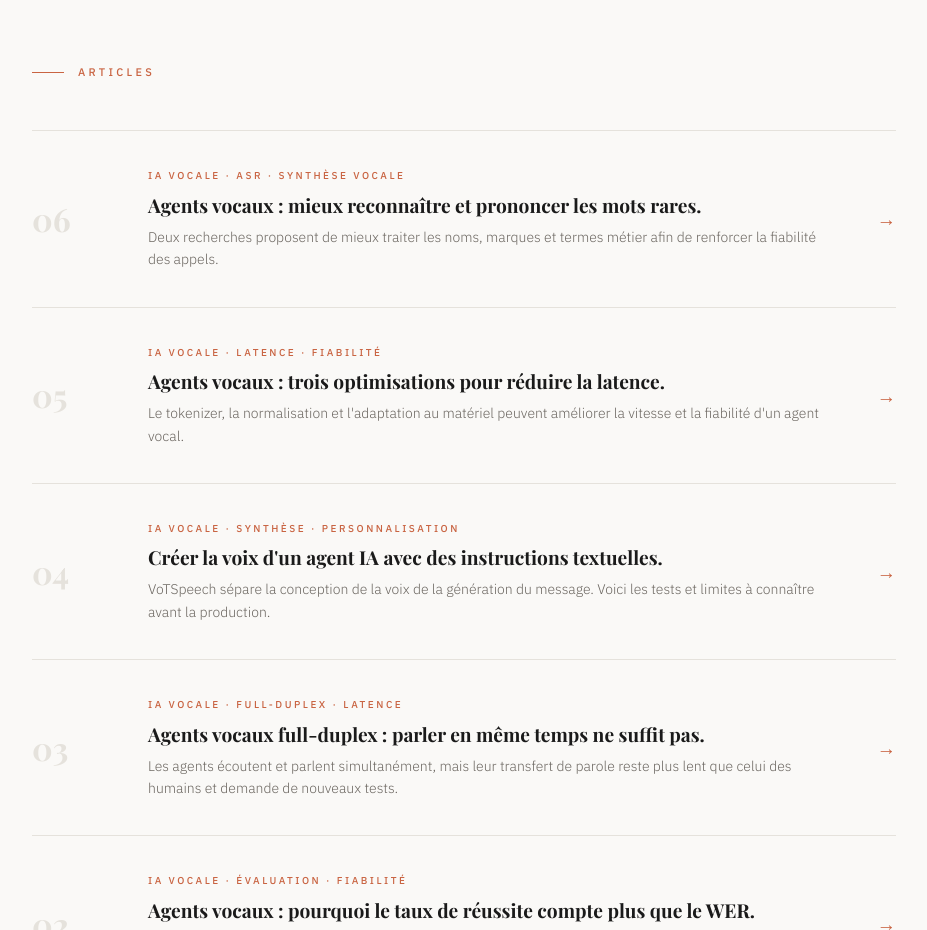
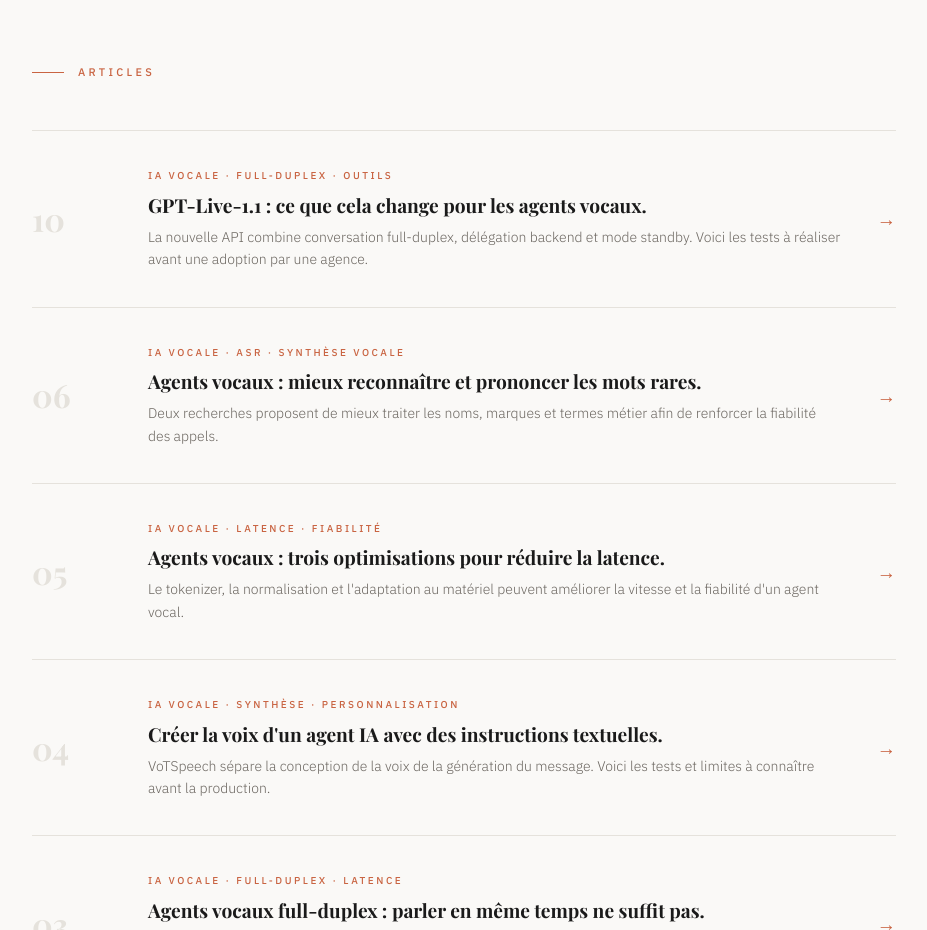
Before and after one commit to Phineas17/Article-blog, a plain HTML site: page index.html in a window 1280 px wide. Shown: the part 2740-3670 px from the top of the page, without its empty margins (176-1103 px from the left). Drawn offline with nearby package versions, Linux system fonts and the light colour scheme; a web font is replaced by a local one.

Commit message:
Ajoute l'article GPT-Live-1.1 à la liste du blog

```diff
--- a/index.html
+++ b/index.html
@@ -709,6 +709,19 @@
     <div class="section-label">Articles</div>
     <div class="articles-list">
 
+      <a href="articles/gpt-live-1-1-agents-vocaux.html" class="article-item">
+        <span class="article-num">10</span>
+        <div class="article-meta">
+          <div class="article-cat">IA vocale · Full-duplex · Outils</div>
+          <div class="article-title">GPT-Live-1.1 : ce que cela change pour les agents vocaux.</div>
+          <div class="article-excerpt">
+            La nouvelle API combine conversation full-duplex, délégation backend et mode standby.
+            Voici les tests à réaliser avant une adoption par une agence.
+          </div>
+        </div>
+        <span class="article-arrow">→</span>
+      </a>
+
       <a href="articles/fiabilite-mots-rares-agents-vocaux.html" class="article-item">
         <span class="article-num">06</span>
         <div class="article-meta">
```
